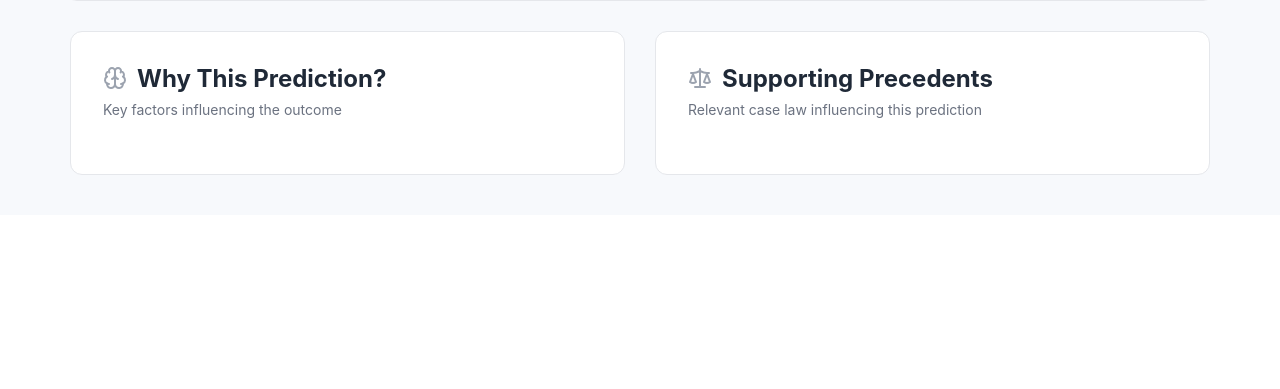
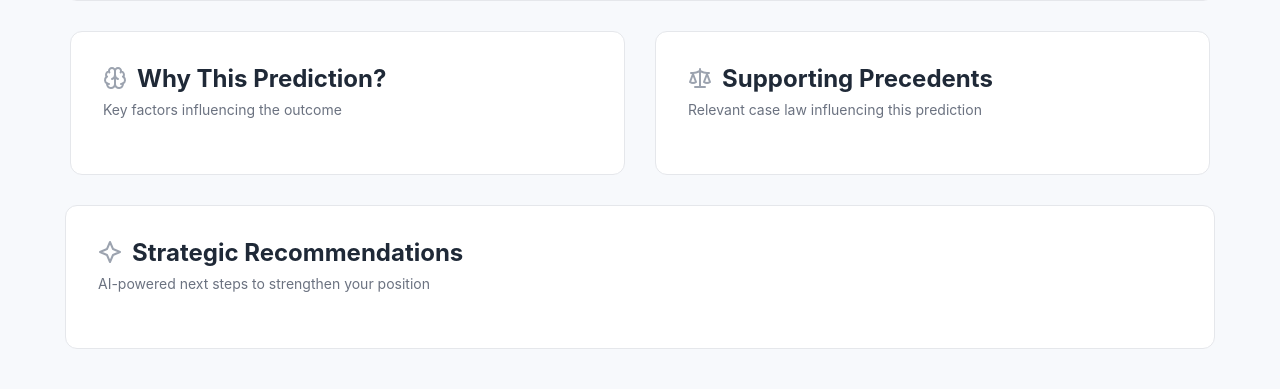
Before and after one commit to brpuneet898/litigation-predictor, a Flask app: page /results in a window 1280 px wide. Shown: the part 1096-1485 px from the top of the page. Before the commit the page ends 1271 px from the top, so only its background shows below. Run offline with Flask 3, Linux system fonts and the light colour scheme; the visitor is signed in with stand-in values (Sample User, id 1).

Commit message:
added strategic recommendations section

```diff
--- a/app.py
+++ b/app.py
@@ -231,6 +231,16 @@ Provide your prediction in EXACTLY this JSON structure with ALL THREE models:
         "description": "<one sentence explanation of how this factor affects the case>"
       }}
     ]
+    "strategic_recommendations": [
+        {{
+            "title": "...",
+            "priority": "High",
+            "category": "Evidence",
+            "rationale": "...",
+            "action_steps": ["...", "..."],
+            "suggested_settlement_range": "₹... - ₹..."
+        }}
+    ]
   }},
   "aggressive": {{
     "win_probability": <number between 0-100>,
@@ -249,6 +259,16 @@ Provide your prediction in EXACTLY this JSON structure with ALL THREE models:
         "description": "<one sentence explanation of how this factor affects the case>"
       }}
     ]
+    "strategic_recommendations": [
+        {{
+            "title": "...",
+            "priority": "High",
+            "category": "Evidence",
+            "rationale": "...",
+            "action_steps": ["...", "..."],
+            "suggested_settlement_range": "₹... - ₹..."
+        }}
+    ]
   }},
   "conservative": {{
     "win_probability": <number between 0-100>,
@@ -266,6 +286,16 @@ Provide your prediction in EXACTLY this JSON structure with ALL THREE models:
         "impact_score": <number between -20 and +20>,
         "description": "<one sentence explanation of how this factor affects the case>"
       }}
+    ]
+    "strategic_recommendations": [
+        {{
+            "title": "...",
+            "priority": "High",
+            "category": "Evidence",
+            "rationale": "...",
+            "action_steps": ["...", "..."],
+            "suggested_settlement_range": "₹... - ₹..."
+        }}
     ]
   }}
 }}
@@ -335,6 +365,15 @@ Guidelines for each field:
   - IMPORTANT: Generate factors based on the ACTUAL case details provided - reference specific evidence, jurisdiction, legal issues, etc.
   - Distribute categories appropriately - don't use same category for all 5 factors
   - Mix positive and negative factors for balanced analysis (typically 3-4 positive, 1-2 negative OR vice versa depending on case strength)
+- **strategic_recommendations**: Array of 4–5 highly actionable recommendations for improving chances of success and reducing risk/cost
+  - Each recommendation MUST include:
+    - **title**: Short, strong action phrase (e.g., "Strengthen Documentary Evidence")
+    - **priority**: "High", "Medium", or "Low"
+    - **category**: Must be one of ["Settlement", "Evidence", "Alignment", "Negotiation", "Procedure"]
+    - **rationale**: ONE sentence, case-specific reason
+    - **action_steps**: 2–4 concrete, executable steps
+    - **suggested_settlement_range**: OPTIONAL. Include ONLY if settlement is recommended. Must be in ₹ format (e.g., "₹2,00,000 – ₹3,50,000")
+  - Recommendations MUST be tailored to the actual case facts and documents.
 
 Return ONLY the JSON object with all three models. No additional text or explanations."""
 
@@ -795,7 +834,7 @@ def call_llm(prompt, context=""):
             model="llama-3.3-70b-versatile",
             messages=messages,
             temperature=0.1,
-            max_tokens=2000
+            max_tokens=4000
         )
 
         return response.choices[0].message.content
@@ -1042,6 +1081,11 @@ Key Legal Issues: {case_data['key_legal_issues']}
 
         predictions = json.loads(response_text.strip())
 
+        for model in ['balanced', 'aggressive', 'conservative']:
+            if model in predictions:
+                predictions[model].setdefault('key_factors', [])
+                predictions[model].setdefault('strategic_recommendations', [])
+
         # Print all predictions to terminal
         print("\n" + "="*80)
         print("LITIGATION PREDICTION RESULTS - ALL MODELS")
@@ -1069,7 +1113,9 @@ Key Legal Issues: {case_data['key_legal_issues']}
             "mediation_timeline": "8-10 months",
             "duration": "1-2 years",
             "estimated_costs": "₹1,00,000 - ₹3,00,000",
-            "risk_tag": "Medium Risk"
+            "risk_tag": "Medium Risk",
+            "key_factors": [],
+            "strategic_recommendations": []
         }
 
         if 'balanced' not in predictions:
@@ -1082,7 +1128,9 @@ Key Legal Issues: {case_data['key_legal_issues']}
                 "mediation_timeline": "5-7 months",
                 "duration": "6-12 months",
                 "estimated_costs": "₹75,000 - ₹2,00,000",
-                "risk_tag": "Low Risk"
+                "risk_tag": "Low Risk",
+                "key_factors": [],
+                "strategic_recommendations": []
             }
         if 'conservative' not in predictions:
             predictions['conservative'] = {
@@ -1092,7 +1140,9 @@ Key Legal Issues: {case_data['key_legal_issues']}
                 "mediation_timeline": "10-14 months",
                 "duration": "1.5-3 years",
                 "estimated_costs": "₹1,50,000 - ₹4,50,000",
-                "risk_tag": "High Risk"
+                "risk_tag": "High Risk",
+                "key_factors": [],
+                "strategic_recommendations": []
             }
 
         # Store all predictions
@@ -1122,7 +1172,9 @@ Key Legal Issues: {case_data['key_legal_issues']}
                 "mediation_timeline": "8-10 months",
                 "duration": "1-2 years",
                 "estimated_costs": "₹1,00,000 - ₹3,00,000",
-                "risk_tag": "Medium Risk"
+                "risk_tag": "Medium Risk",
+                "key_factors": [],
+                "strategic_recommendations": []
             },
             "aggressive": {
                 "win_probability": 70,
@@ -1131,7 +1183,9 @@ Key Legal Issues: {case_data['key_legal_issues']}
                 "mediation_timeline": "5-7 months",
                 "duration": "6-12 months",
                 "estimated_costs": "₹75,000 - ₹2,00,000",
-                "risk_tag": "Low Risk"
+                "risk_tag": "Low Risk",
+                "key_factors": [],
+                "strategic_recommendations": []
             },
             "conservative": {
                 "win_probability": 35,
@@ -1140,7 +1194,9 @@ Key Legal Issues: {case_data['key_legal_issues']}
                 "mediation_timeline": "10-14 months",
                 "duration": "1.5-3 years",
                 "estimated_costs": "₹1,50,000 - ₹4,50,000",
-                "risk_tag": "High Risk"
+                "risk_tag": "High Risk",
+                "key_factors": [],
+                "strategic_recommendations": []
             }
         }
 
--- a/static/style.css
+++ b/static/style.css
@@ -630,3 +630,7 @@ body {
         padding: 30px 20px;
     }
 }
+
+.recommendation-card { border-radius: 12px; padding: 16px; margin-bottom: 12px; border: 1px solid #e5e7eb; }
+.recommendation-tags { display: flex; gap: 8px; flex-wrap: wrap; justify-content: flex-end; }
+.recommendation-pill { padding: 4px 10px; border-radius: 999px; font-size: 12px; font-weight: 600; border: 1px solid #e5e7eb; background: #fff; color: #6b7280; }
--- a/templates/results.html
+++ b/templates/results.html
@@ -359,6 +359,25 @@
 
     </div>
 
+
+    <!-- Strategic Recommendations -->
+    <div class="form-container" style="margin-top: 30px;">
+        <div style="display: flex; align-items: center; gap: 10px; margin-bottom: 8px;">
+            <svg xmlns="http://www.w3.org/2000/svg" width="24" height="24" viewBox="0 0 24 24" fill="none" stroke="#9ca3af" stroke-width="2" stroke-linecap="round" stroke-linejoin="round">
+            <path d="M12 2l3 7 7 3-7 3-3 7-3-7-7-3 7-3 3-7z"></path>
+            </svg>
+            <h2 style="margin: 0; font-size: 24px; color: #1f2937;">Strategic Recommendations</h2>
+        </div>
+
+        <p style="color: #6b7280; font-size: 14px; margin: 0 0 24px 0;">
+            AI-powered next steps to strengthen your position
+        </p>
+
+        <div id="recommendationsContainer">
+            <!-- Recommendation cards inserted by JS -->
+        </div>
+    </div>
+
 </div>
 
 <script>
@@ -542,6 +561,57 @@ function updateDisplay() {
     } else {
         factorsContainer.innerHTML = '<p style="text-align: center; color: #9ca3af; padding: 40px 20px;">No factors analysis available.</p>';
     }
+
+    // Update Strategic Recommendations
+    const recommendationsContainer = document.getElementById('recommendationsContainer');
+
+    if (prediction.strategic_recommendations && prediction.strategic_recommendations.length > 0) {
+        let recHTML = '';
+
+        prediction.strategic_recommendations.forEach((rec) => {
+            const priority = (rec.priority || 'Medium').toUpperCase();
+
+            // Priority styling
+            let border = '#fde68a', bg = '#fffbeb', text = '#92400e'; // Medium (amber)
+            if (priority === 'HIGH') { border = '#fca5a5'; bg = '#fef2f2'; text = '#991b1b'; }
+            if (priority === 'LOW')  { border = '#86efac'; bg = '#f0fdf4'; text = '#166534'; }
+
+            recHTML += `
+            <div style="border: 1px solid ${border}; background: ${bg}; border-radius: 12px; padding: 16px; margin-bottom: 12px;">
+                <div style="display:flex; justify-content: space-between; gap: 12px; align-items: flex-start; margin-bottom: 10px;">
+                <div style="font-weight: 700; color: #1f2937; font-size: 15px;">${rec.title || 'Recommendation'}</div>
+                <div style="display:flex; gap: 8px; flex-wrap: wrap; justify-content:flex-end;">
+                    <span style="border: 1px solid ${border}; color: ${text}; padding: 4px 10px; border-radius: 999px; font-size: 12px; font-weight: 600;">
+                    ${priority} PRIORITY
+                    </span>
+                    ${rec.category ? `<span style="background:#ffffff; border:1px solid #e5e7eb; color:#6b7280; padding:4px 10px; border-radius:999px; font-size:12px; font-weight:600;">${rec.category}</span>` : ''}
+                </div>
+                </div>
+
+                ${rec.rationale ? `<p style="margin: 0 0 10px 0; color:#4b5563; font-size:14px; line-height:1.6;">${rec.rationale}</p>` : ''}
+
+                ${Array.isArray(rec.action_steps) && rec.action_steps.length ? `
+                <ul style="margin: 0 0 10px 18px; color:#374151; font-size:14px; line-height:1.7;">
+                    ${rec.action_steps.map(s => `<li>${s}</li>`).join('')}
+                </ul>
+                ` : ''}
+
+                ${rec.suggested_settlement_range ? `
+                <div style="margin-top: 8px; padding: 10px 12px; background: #ffffff; border: 1px solid #e5e7eb; border-radius: 10px; display:flex; justify-content:space-between; align-items:center; gap:12px;">
+                    <span style="color:#6b7280; font-size: 13px; font-weight: 600;">Suggested Settlement Range</span>
+                    <span style="color:#111827; font-size: 13px; font-weight: 700;">${rec.suggested_settlement_range}</span>
+                </div>
+                ` : ''}
+            </div>
+            `;
+        });
+
+        recommendationsContainer.innerHTML = recHTML;
+    } else {
+        recommendationsContainer.innerHTML =
+        '<p style="text-align: center; color: #9ca3af; padding: 40px 20px;">No strategic recommendations available.</p>';
+    }
+
 }
 
 // Toggle factor card expansion
```
